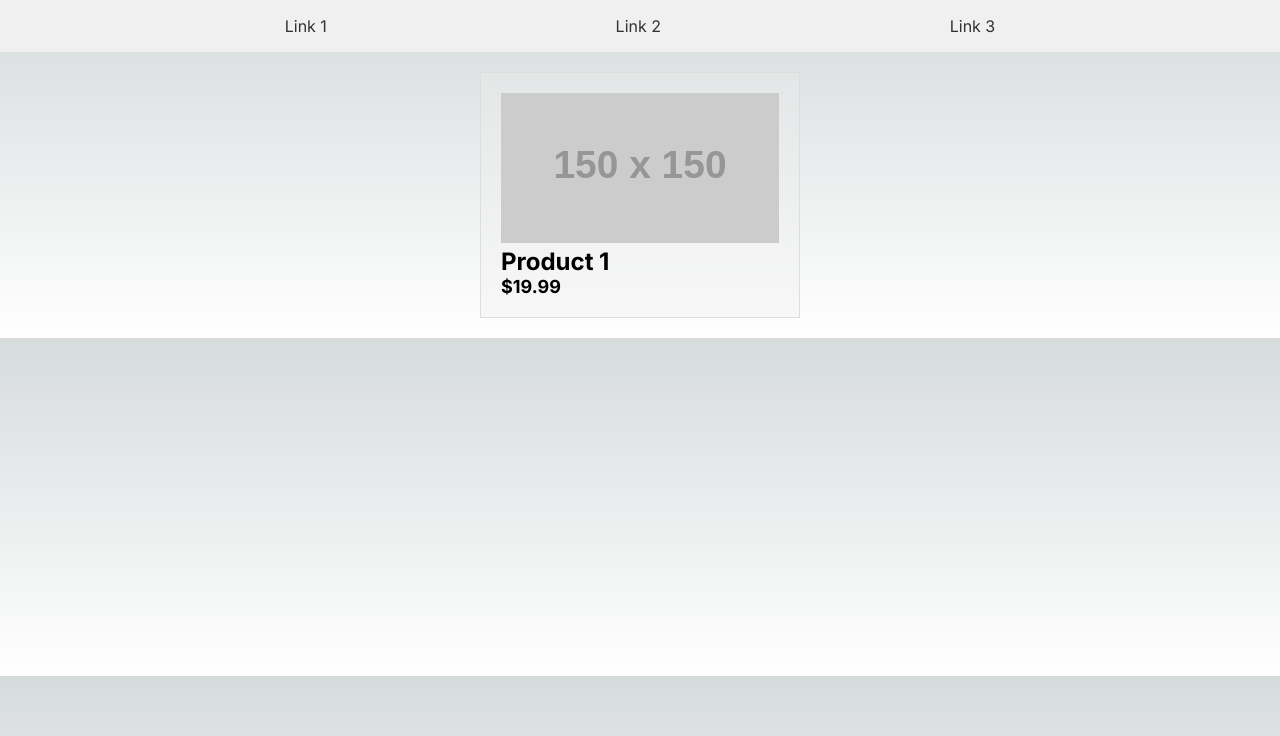
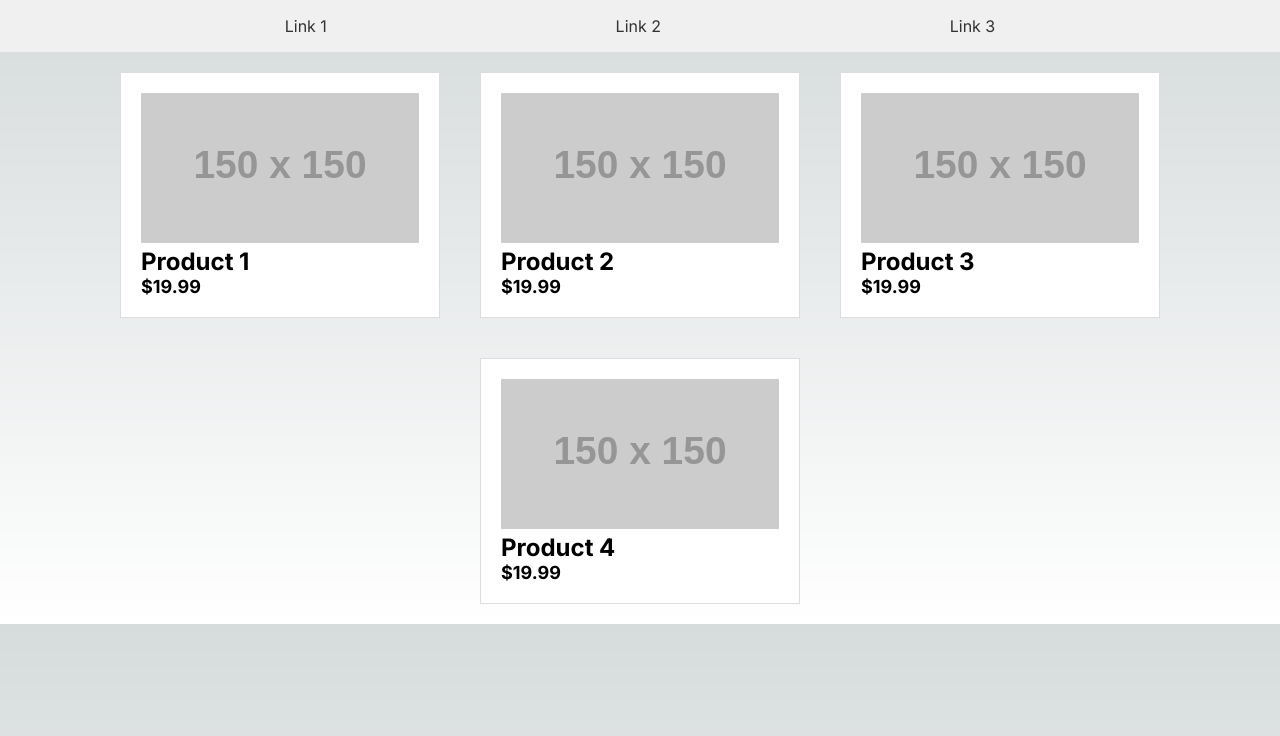
Before and after one commit to bakejona/n317-homework-1, a Next.js app: page / in a window 1280 px wide. Shown: the top 736 px of the page. Built offline with nearby package versions, Linux system fonts and the light colour scheme.

Commit message:
Adding more products - keeping code consice

```diff
--- a/src/app/page.js
+++ b/src/app/page.js
@@ -105,9 +105,27 @@ function Home() {
       {/* Main content - product section */}
       <main style={{ display: 'flex', flexWrap: 'wrap', justifyContent: 'center' }}>
         {/* Product 1 */}
-        <div style={{ width: '25%', margin: '20px', backgroundColor: '#eee5', border: '1px solid #ddd', padding: '20px' }}>
+        <div style={{ width: '25%', margin: '20px', backgroundColor: '#fff', border: '1px solid #ddd', padding: '20px' }}>
           <img src="https://via.placeholder.com/150" alt="Product Image" style={{ width: '100%', height: '150px', objectFit: 'cover' }} />
           <h2 style={{ marginTop: 0 }}>Product 1</h2>
+          <p style={{ fontSize: '18px', fontWeight: 'bold', color: 'black'}}>$19.99</p>
+        </div>
+        {/* Product 2 */}
+        <div style={{ width: '25%', margin: '20px', backgroundColor: '#fff', border: '1px solid #ddd', padding: '20px' }}>
+          <img src="https://via.placeholder.com/150" alt="Product Image" style={{ width: '100%', height: '150px', objectFit: 'cover' }} />
+          <h2 style={{ marginTop: 0 }}>Product 2</h2>
+          <p style={{ fontSize: '18px', fontWeight: 'bold', color: 'black'}}>$19.99</p>
+        </div>
+        {/* Product 3 */}
+        <div style={{ width: '25%', margin: '20px', backgroundColor: '#fff', border: '1px solid #ddd', padding: '20px' }}>
+          <img src="https://via.placeholder.com/150" alt="Product Image" style={{ width: '100%', height: '150px', objectFit: 'cover' }} />
+          <h2 style={{ marginTop: 0 }}>Product 3</h2>
+          <p style={{ fontSize: '18px', fontWeight: 'bold', color: 'black'}}>$19.99</p>
+        </div>
+        {/* Product 4 */}
+        <div style={{ width: '25%', margin: '20px', backgroundColor: '#fff', border: '1px solid #ddd', padding: '20px' }}>
+          <img src="https://via.placeholder.com/150" alt="Product Image" style={{ width: '100%', height: '150px', objectFit: 'cover' }} />
+          <h2 style={{ marginTop: 0 }}>Product 4</h2>
           <p style={{ fontSize: '18px', fontWeight: 'bold', color: 'black'}}>$19.99</p>
         </div>
       </main>
```
